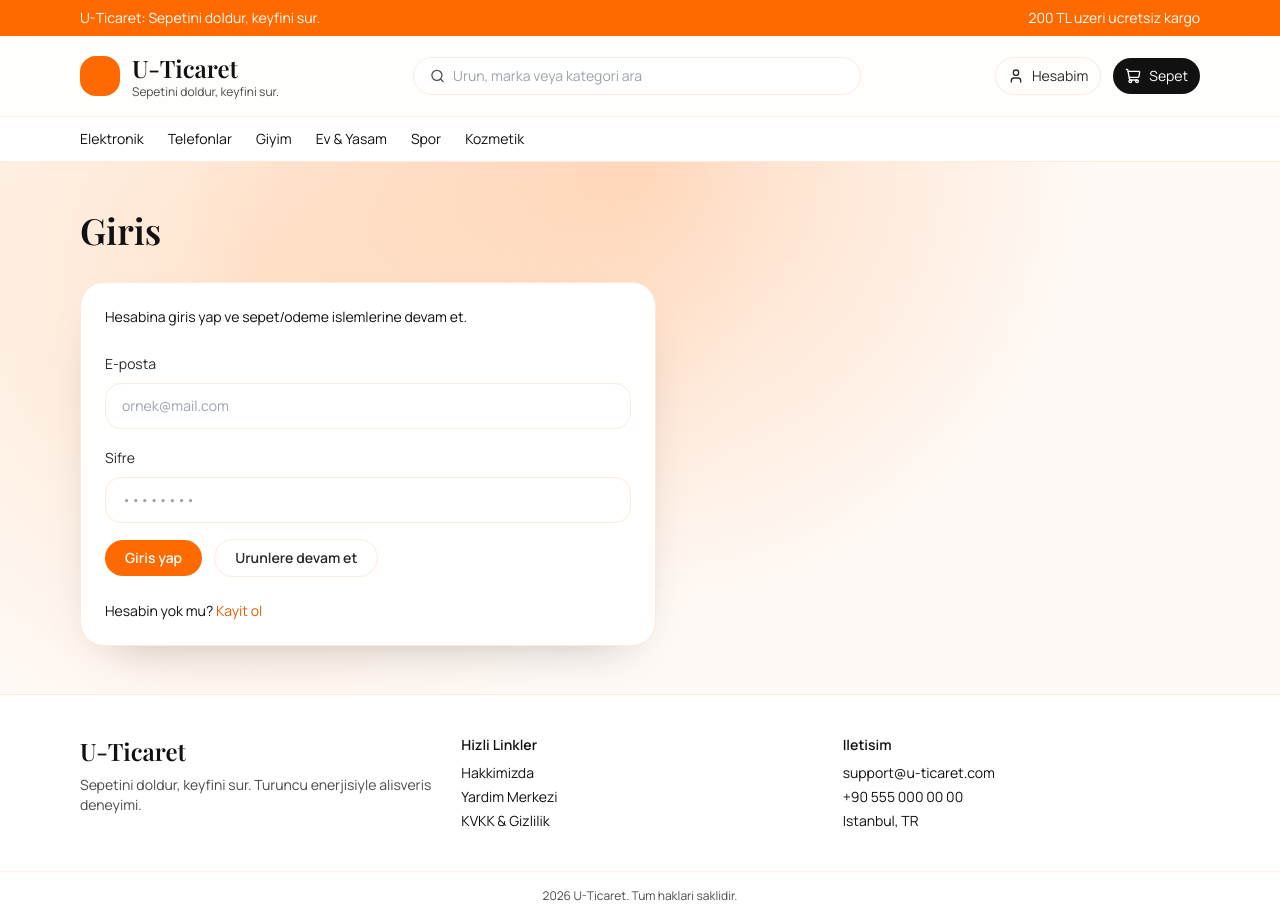
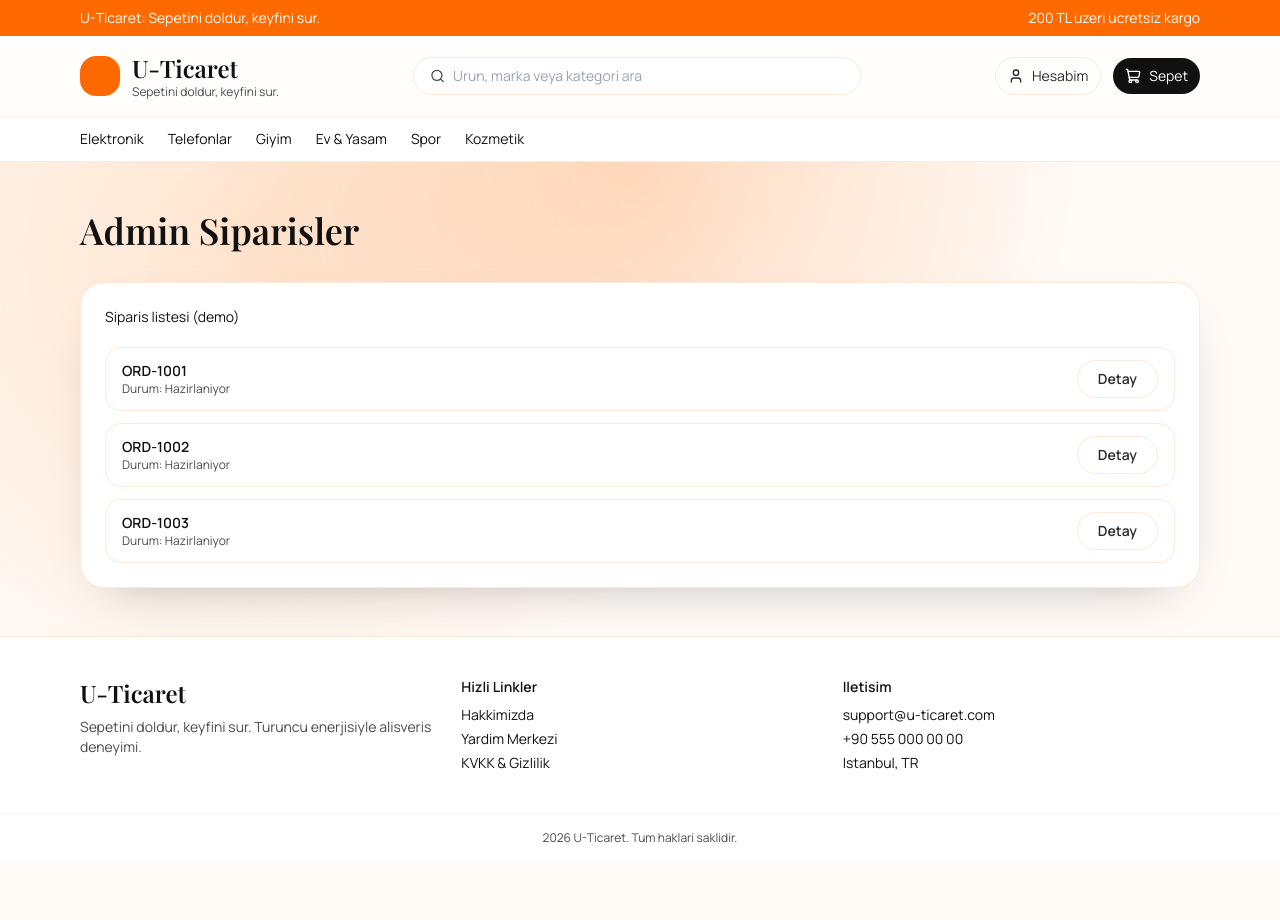
Before and after one commit to ugurluutku2004-eng/Web_E_Ticaret, a React app in the folder frontend/: page /admin/orders in a window 1280 px wide. Before the commit this address led to /login. After the commit the page ends 862 px from the top, so only its background shows below. Built offline with nearby package versions, Linux system fonts and the light colour scheme; no server answers; sample sign-in values are in the browser's storage; the HTML template or start-up script is replaced by a standard one.

Commit message:
chore(frontend): remove remaining placeholders

```diff
--- a/frontend/src/components/routing/AdminRoute.jsx
+++ b/frontend/src/components/routing/AdminRoute.jsx
@@ -1,6 +1,9 @@
-import { Navigate, Outlet } from 'react-router-dom';
+import { Navigate, Outlet, useLocation } from 'react-router-dom';
+import { useSelector } from 'react-redux';
 
 export default function AdminRoute() {
-  const isAdmin = false;
-  return isAdmin ? <Outlet /> : <Navigate to="/login" replace />;
+  const location = useLocation();
+  const user = useSelector((state) => state.auth.user);
+  const isAdmin = user?.role === 'admin';
+  return isAdmin ? <Outlet /> : <Navigate to="/login" state={{ from: location }} replace />;
 }
--- a/frontend/src/pages/admin/AdminDashboard.jsx
+++ b/frontend/src/pages/admin/AdminDashboard.jsx
@@ -1,8 +1,21 @@
+import Button from '../../components/ui/Button';
+
 export default function AdminDashboard() {
   return (
     <div className="mx-auto max-w-6xl px-4 py-12">
       <h1 className="font-display text-4xl text-ink-900">Admin Panel</h1>
-      <p className="mt-3 text-sm text-ink-500">Admin dashboard yakinda.</p>
+
+      <div className="mt-8 rounded-3xl border border-sand-200 bg-white p-6 shadow-soft">
+        <p className="text-sm text-ink-600">Yonetim paneli kisayollari:</p>
+        <div className="mt-5 flex flex-wrap gap-3">
+          <Button to="/admin/products">Urunler</Button>
+          <Button to="/admin/orders" variant="ghost">Siparisler</Button>
+          <Button to="/admin/users" variant="ghost">Kullanicilar</Button>
+        </div>
+        <p className="mt-6 text-xs text-ink-500">
+          Not: Bu sayfalar demo. Gercek liste/CRUD backend entegrasyonu ile doldurulur.
+        </p>
+      </div>
     </div>
   );
 }
--- a/frontend/src/pages/admin/AdminOrders.jsx
+++ b/frontend/src/pages/admin/AdminOrders.jsx
@@ -1,8 +1,24 @@
+import Button from '../../components/ui/Button';
+
 export default function AdminOrders() {
   return (
     <div className="mx-auto max-w-6xl px-4 py-12">
       <h1 className="font-display text-4xl text-ink-900">Admin Siparisler</h1>
-      <p className="mt-3 text-sm text-ink-500">Siparis yonetimi yakinda.</p>
+
+      <div className="mt-8 rounded-3xl border border-sand-200 bg-white p-6 shadow-soft">
+        <p className="text-sm text-ink-600">Siparis listesi (demo)</p>
+        <div className="mt-5 space-y-3">
+          {['ORD-1001', 'ORD-1002', 'ORD-1003'].map((id) => (
+            <div key={id} className="flex items-center justify-between rounded-2xl border border-sand-200 px-4 py-3">
+              <div>
+                <p className="text-sm font-semibold text-ink-900">{id}</p>
+                <p className="text-xs text-ink-500">Durum: Hazirlaniyor</p>
+              </div>
+              <Button to={`/orders/${id}`} variant="ghost">Detay</Button>
+            </div>
+          ))}
+        </div>
+      </div>
     </div>
   );
 }
--- a/frontend/src/pages/admin/AdminProducts.jsx
+++ b/frontend/src/pages/admin/AdminProducts.jsx
@@ -1,8 +1,34 @@
+import Button from '../../components/ui/Button';
+import { products } from '../../data/catalog';
+
 export default function AdminProducts() {
   return (
     <div className="mx-auto max-w-6xl px-4 py-12">
       <h1 className="font-display text-4xl text-ink-900">Admin Urunler</h1>
-      <p className="mt-3 text-sm text-ink-500">Urun yonetimi yakinda.</p>
+
+      <div className="mt-8 rounded-3xl border border-sand-200 bg-white p-6 shadow-soft">
+        <div className="flex flex-wrap items-center justify-between gap-3">
+          <p className="text-sm text-ink-600">Urun listesi (demo)</p>
+          <Button variant="ghost" onClick={() => {}}>
+            Yeni urun ekle
+          </Button>
+        </div>
+
+        <div className="mt-5 divide-y divide-sand-100">
+          {products.slice(0, 8).map((product) => (
+            <div key={product.id} className="flex flex-wrap items-center justify-between gap-3 py-3">
+              <div>
+                <p className="text-sm font-semibold text-ink-900">{product.name}</p>
+                <p className="text-xs text-ink-500">Model: {product.model} • {product.category}</p>
+              </div>
+              <div className="flex items-center gap-2">
+                <Button to={`/products/${product.id}`} variant="ghost">Goruntule</Button>
+                <Button variant="ghost" onClick={() => {}}>Duzenle</Button>
+              </div>
+            </div>
+          ))}
+        </div>
+      </div>
     </div>
   );
 }
--- a/frontend/src/pages/admin/AdminUsers.jsx
+++ b/frontend/src/pages/admin/AdminUsers.jsx
@@ -1,8 +1,27 @@
+import Button from '../../components/ui/Button';
+
 export default function AdminUsers() {
   return (
     <div className="mx-auto max-w-6xl px-4 py-12">
       <h1 className="font-display text-4xl text-ink-900">Admin Kullanicilar</h1>
-      <p className="mt-3 text-sm text-ink-500">Kullanici yonetimi yakinda.</p>
+
+      <div className="mt-8 rounded-3xl border border-sand-200 bg-white p-6 shadow-soft">
+        <p className="text-sm text-ink-600">Kullanici listesi (demo)</p>
+        <div className="mt-5 space-y-3">
+          {[
+            { name: 'Demo Admin', email: 'admin@u-ticaret.com', role: 'admin' },
+            { name: 'Demo User', email: 'user@u-ticaret.com', role: 'user' },
+          ].map((entry) => (
+            <div key={entry.email} className="flex flex-wrap items-center justify-between gap-3 rounded-2xl border border-sand-200 px-4 py-3">
+              <div>
+                <p className="text-sm font-semibold text-ink-900">{entry.name}</p>
+                <p className="text-xs text-ink-500">{entry.email} • {entry.role}</p>
+              </div>
+              <Button variant="ghost" onClick={() => {}}>Guncelle</Button>
+            </div>
+          ))}
+        </div>
+      </div>
     </div>
   );
 }
```
